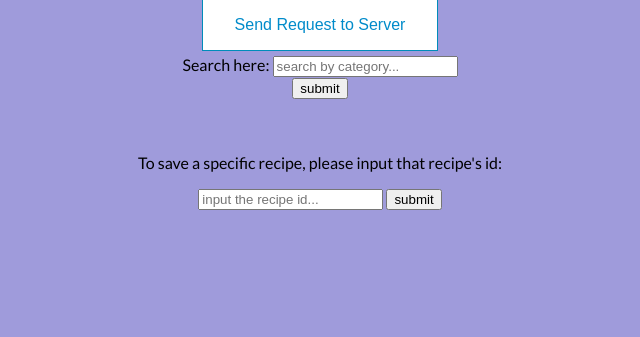
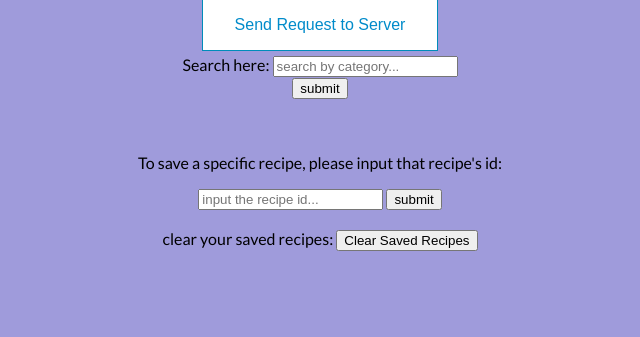
Before and after one commit to kmuga001/SWEproject_recipe_interactions, a Flask app: template pythonVersion/templates/index.html in a window 1280 px wide. Shown: the part 322-659 px from the top of the page, without its empty margins (320-960 px from the left). Run offline with Flask 2, Linux system fonts and the light colour scheme; the template is opened without the code that fills it, so the values that code supplies are empty.

Commit message:
can save multiple recipes and clear all saved recipes

```diff
--- a/pythonVersion/saved.csv
+++ b/pythonVersion/saved.csv
@@ -1 +1,3 @@
-345569,186470,2008-10-05,0.0,57,177482,
+8937,44551,2005-12-23,4.0,2,173538
+349752,219596,2008-04-12,0.0,26,89896
+345569,186470,2008-10-05,0.0,57,177482
--- a/pythonVersion/server.py
+++ b/pythonVersion/server.py
@@ -39,11 +39,14 @@ def saveRecipe():
     recipeInfo = getRecipeInfo(r_id, recipe_col, items)
     print(recipeInfo)
     #write the recipe into a csv file
-    with open('saved.csv','w') as output:
-        for recipeVal in recipeInfo:
-            output.write(recipeVal + ',')
+    with open('saved.csv','a') as output:
+        for recipeVal in range(len(recipeInfo)):
+            if recipeVal == (len(recipeInfo) - 1):
+                output.write(recipeInfo[recipeVal])
+            else:
+                output.write(recipeInfo[recipeVal] + ',')
 
-
+        output.write('\n')
 
     #display result to website
     str_result_str = ""
@@ -54,6 +57,15 @@ def saveRecipe():
 
     return 'You searched for a recipe with id: %s <br /> Here is the information of the recipe that you saved: %s <br /> <a href="/">Back Home</a>' % (r_id, str_result_str)
 
+
+
+@app.route('/clear', methods=['POST'])
+def clearSavedRecipes():
+    file_clear = open('saved.csv','w')
+    file_clear.truncate()
+    file_clear.close()
+
+    return 'You cleared your saved recipes. <br /> <a href="/">Back Home</a>'
 
 
 def getRecipeInfo(r_id, recipe_col, items):
--- a/pythonVersion/templates/index.html
+++ b/pythonVersion/templates/index.html
@@ -178,6 +178,7 @@ color: black;
         <input type="submit" name="form" value="submit" />
     </form>
 
+
     <br />
     <br />
 
@@ -187,6 +188,14 @@ color: black;
         <p>To save a specific recipe, please input that recipe's id: <br /></p>
         <input type="text" placeholder="input the recipe id..." name="savedRecipe_id"/>
         <input type="submit" name="form" value="submit" />
+    </form>
+
+    <br />
+
+    <!--This is for the clearing all saved recipes-->
+    <form action="/clear" method="post">
+        <label>clear your saved recipes: </label>
+        <input type="submit" name="form" value="Clear Saved Recipes" />
     </form>
 
 
```
